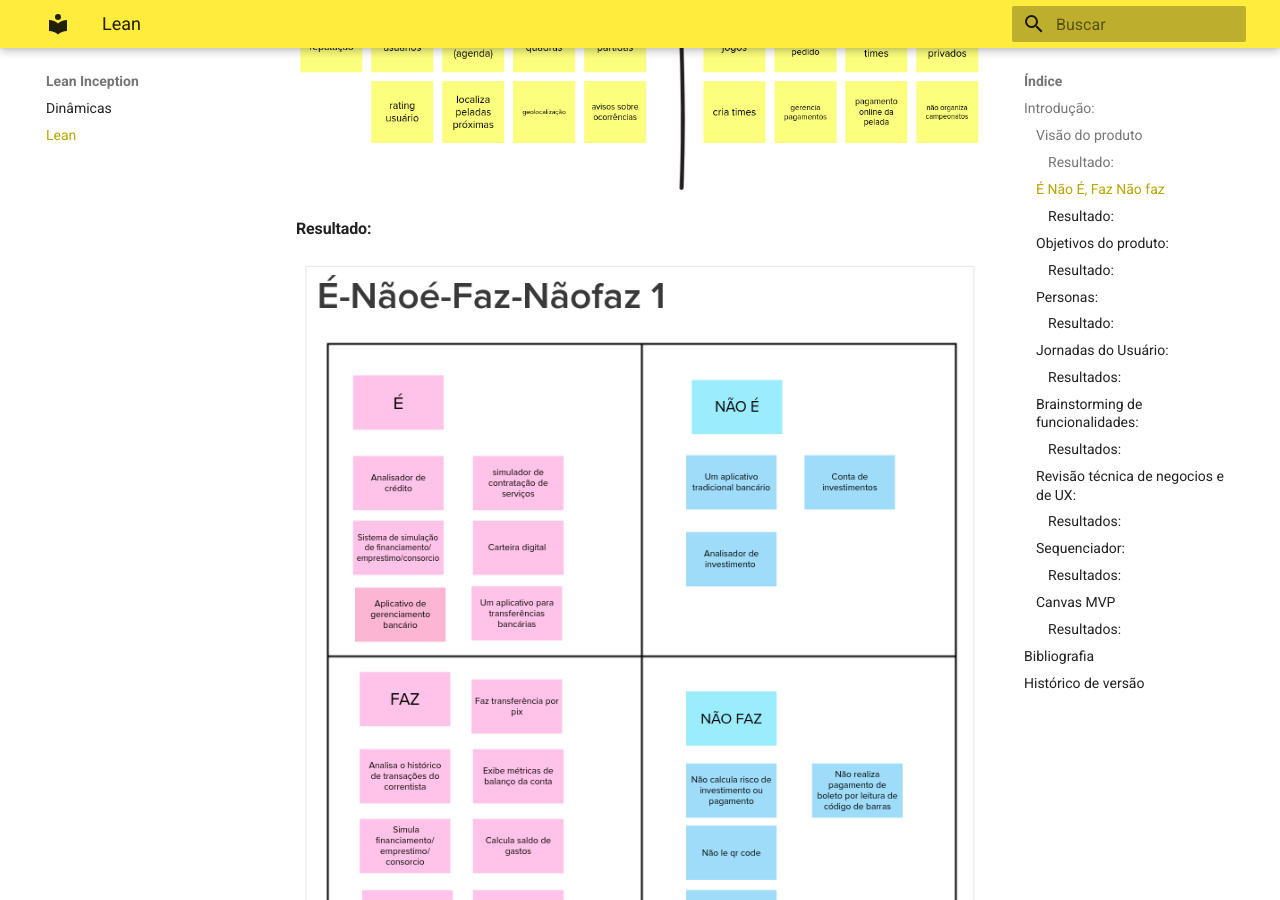
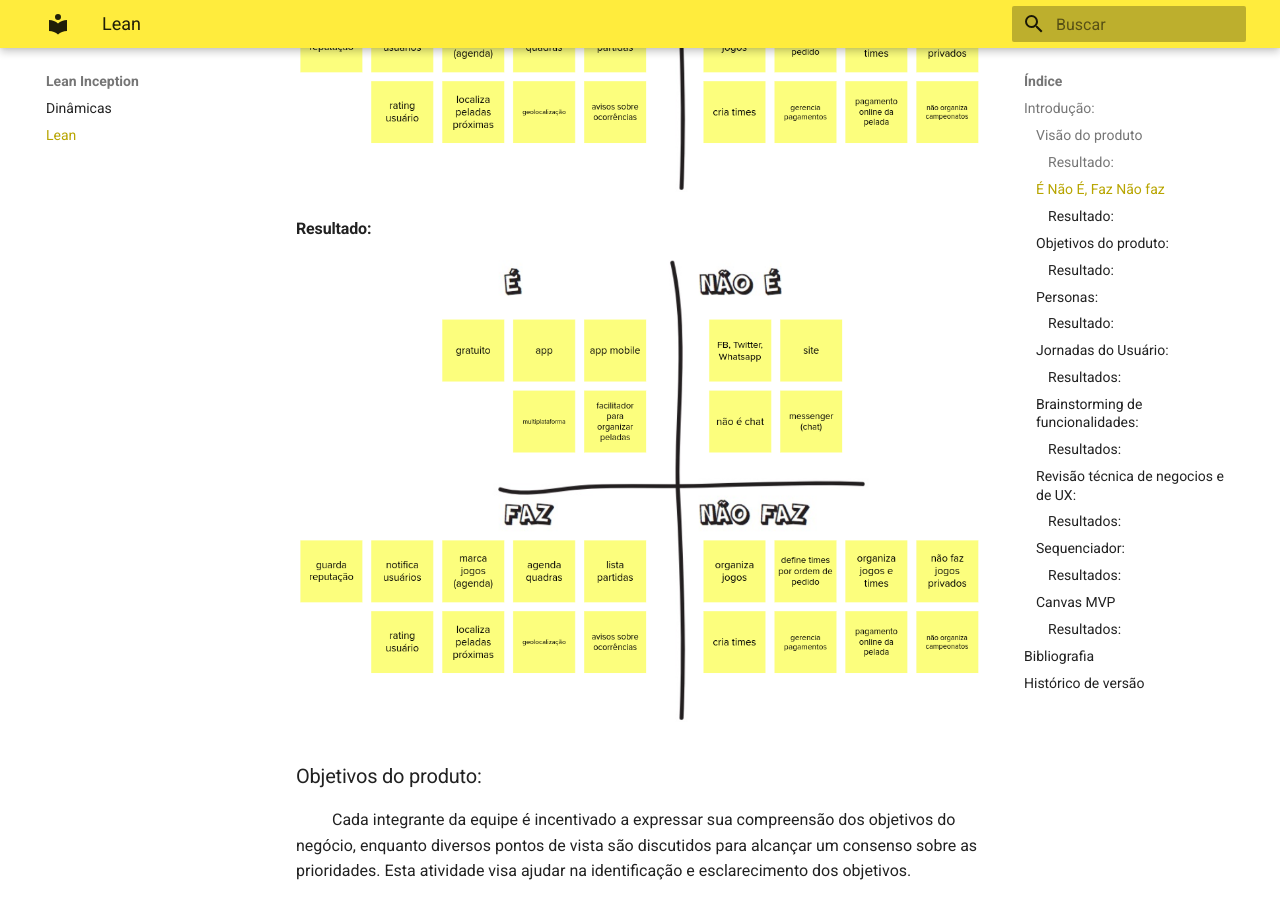
Before and after one commit to Simula-Fin/DOCS, an MkDocs documentation site: the page built from docs/lean/index.md, in a window 1280 px wide and 900 px high, scrolled down 3041 px. Built offline with MkDocs 1.6.1 and Material for MkDocs 9.7.7, drawn with Linux system fonts in a browser that asks for light colours.

Commit message:
Arrumando artefato é nao é

```diff
--- a/docs/lean/index.md
+++ b/docs/lean/index.md
@@ -44,7 +44,7 @@
 
 #### Resultado:
 
-![Resultado É Não É, Faz Não Faz](../assets/LeanInception/ENaoE1.png)
+![Resultado É Não É, Faz Não Faz](../assets/LeanInception/ENaoE.png)
 
 ### Objetivos do produto:
 
```
Also changed, not shown: docs/assets/LeanInception/ENaoE1.png (deleted).
